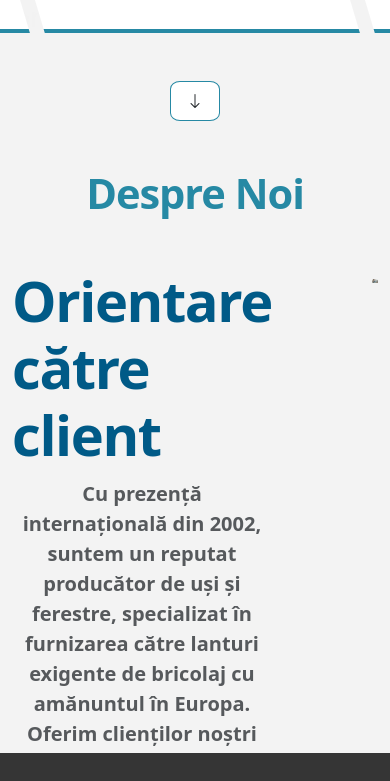
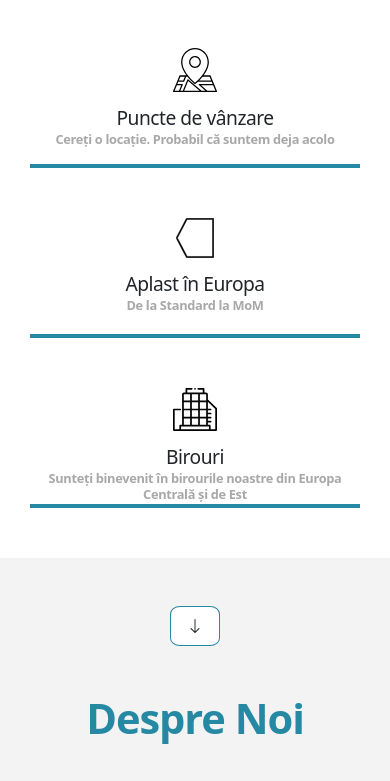
Before and after one commit to deiu25/aplast-site-configurator, a PHP site: page / in a window 390 px wide; the page is wider, and only the part inside the window is pictured. Shown: the part 86-867 px from the top of that part. Run offline with PHP 8.4, Linux system fonts and the light colour scheme; some libraries are stand-ins or nearby versions; some web fonts are replaced.

Commit message:
hero responsive

```diff
--- a/css/index.css
+++ b/css/index.css
@@ -30,6 +30,43 @@
   line-height: 1.2;
   font-weight: 600;
   letter-spacing: -0.025em;
+}
+
+/* Hide section at screen width less than 999px */
+@media (max-width: 999px) {
+  .div-relative {
+    display: none;
+  }
+
+  .abouth1 {
+    display: none;
+  }
+
+  .cont-relative-small-show {
+    display: block;
+  }
+}
+
+@media (min-width: 1000px) {
+  .div-relative {
+    display: block;
+  }
+
+  .abouth1 {
+    display: block;
+  }
+
+  .cont-relative-small-show {
+    display: none;
+  }
+}
+
+.poligon-small {
+  max-width: 330px;
+  height: 120px;
+  background: #ffffff;
+  border-bottom: 4px solid #2689a4;
+  margin-bottom: 50px;
 }
 
 /* arrow */
--- a/elements/hero.php
+++ b/elements/hero.php
@@ -1,10 +1,9 @@
 <section class="position-relative">
     <img class="img-fluid" src="getsvg.php?svg=map" alt="map">
-
     <div class="text-center position-absolute top-50 start-50 translate-middle">
         <h2 class="hero-title main-heading">Din 2002 producerea de ferestre și uși fiabile, accesibile şi durabile pentru clienții europeni</h2>
     </div>
-
+    <div class="div-relative">
         <div class="poligon-div d-flex justify-content-center position-absolute bottom-0 start-50 translate-middle-x">
             <div class="poligon d-flex flex-row pctDeVanzare">
                 <div class="mx-3 mt-4">
@@ -34,9 +33,43 @@
                 </div>
             </div>
         </div>
-
+    </div>
     <div class="bgColor">
         <div></div>
         <h1 class="abouth1">sometexthere</h1>
     </div>
 </section>
+
+<section class="container cont-relative-small-show">
+    <div class="d-flex justify-content-center">
+        <div class="poligon-div justify-content-center mt-5">
+            <div class="poligon-small">
+                <div class="top d-flex flex-column justify-content-end align-items-center">
+                    <img class="mb-3" src="getsvg.php?svg=pointOfSale" alt="pointOfSale">
+                    <div class="text-center">
+                        <h5 class="heroh5">Puncte de vânzare</h5>
+                        <p class="heroP">Cereți o locație. Probabil că suntem deja acolo</p>
+                    </div>
+                </div>
+            </div>
+            <div class="poligon-small">
+                <div class="top d-flex flex-column justify-content-end align-items-center">
+                <img class="mb-3" src="getsvg.php?svg=eu" alt="eu">
+                    <div class="text-center">
+                        <h5 class="heroh5">Aplast în Europa</h5>
+                        <p class="heroP">De la Standard la MoM</p>
+                    </div>
+                </div>
+            </div>
+            <div class="poligon-small">
+                <div class="top d-flex flex-column justify-content-end align-items-center">
+                <img class="mb-3" src="getsvg.php?svg=ofices" alt="ofices">
+                    <div class="text-center">
+                        <h5 class="heroh5">Birouri</h5>
+                        <p class="heroP">Sunteți binevenit în birourile noastre din Europa Centrală și de Est</p>
+                    </div>
+                </div>
+            </div>
+        </div>
+    </div>
+</section>
```
Lines whose indentation alone changed are shown as unchanged.
